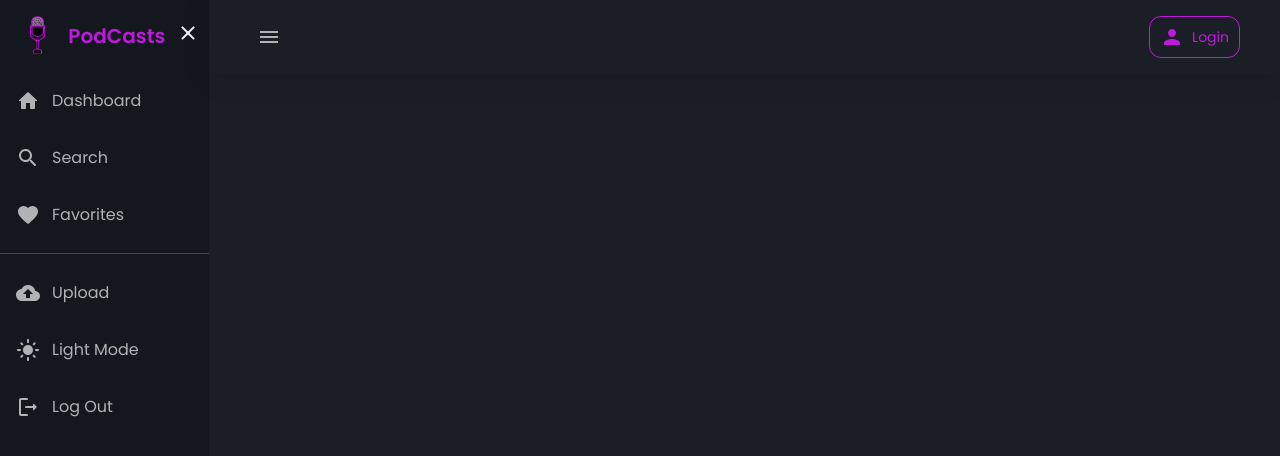
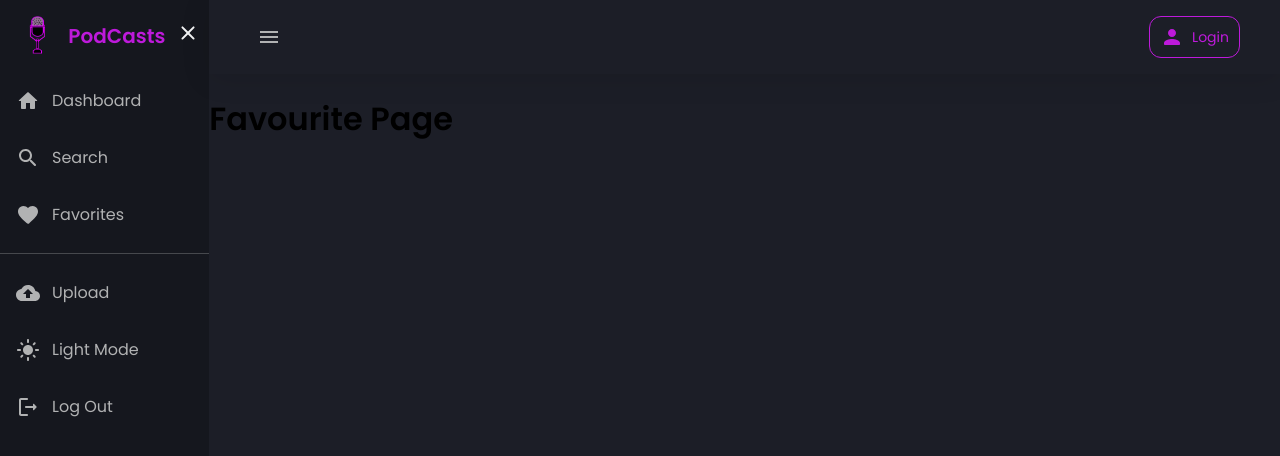
Before and after one commit to Mateo-Benzien/cliant, a React (Create React App) app: page /favourite in a window 1280 px wide. Shown: the top 456 px of the page. Built offline with nearby package versions, Linux system fonts and the light colour scheme.

Commit message:
update pages (works)

```diff
--- a/src/App.js
+++ b/src/App.js
@@ -5,6 +5,11 @@ import Sidebar from './components/Sidebar';
 import Navbar from './components/Navbar.jsx';
 import { BrowserRouter, Routes, Route } from 'react-router-dom';
 import Dashboard from './pages/Dashboard.jsx';
+import { Search } from '@mui/icons-material';
+import PodcastsDetails from './pages/PodcastDetails.jsx';
+import PodcastSearch from './pages/PodcastSearch.jsx'; //Search
+import Favourite from './pages/Favourite.jsx'; // Import Favourite component
+import Profile from './pages/Profile.jsx'; // Import Profile component
 
 const Container = styled.div`
   display: flex;
@@ -41,6 +46,12 @@ function App() {
             <Navbar menuOpen={menuOpen} setMenuOpen={setMenuOpen} />
             <Routes>
               <Route path="/" exact element={<Dashboard />}/>
+              <Route path="/search" exact element={<Search />}/>
+              <Route path="/favourite" exact element={<Favourite/>}/>
+              <Route path="/profile" exact element={<Profile />}/>
+              <Route path="/podcast/:id" exact element={<PodcastsDetails />}/>
+              <Route path="/showpodcasts/:type" exact element={<PodcastSearch />}/>
+
             </Routes>
           </Frame>
         </Container>
--- a/src/pages/Favourite.jsx
+++ b/src/pages/Favourite.jsx
@@ -1,9 +1,11 @@
-import React from "react";
+import React from 'react';
 
-const Favourite =() => {
-    return <div>
-        Favourite
+function Favourite() {
+  return (
+    <div>
+      <h1>Favourite Page</h1>
     </div>
-};
+  );
+}
 
 export default Favourite;
--- a/src/pages/Profile.jsx
+++ b/src/pages/Profile.jsx
@@ -1,9 +1,11 @@
-import React from "react";
+import React from 'react';
 
-const Profile =() => {
-    return <div>
-        Profile
+function Profile() {
+  return (
+    <div>
+      <h1>Profile Page</h1>
     </div>
-};
+  );
+}
 
 export default Profile;
```
